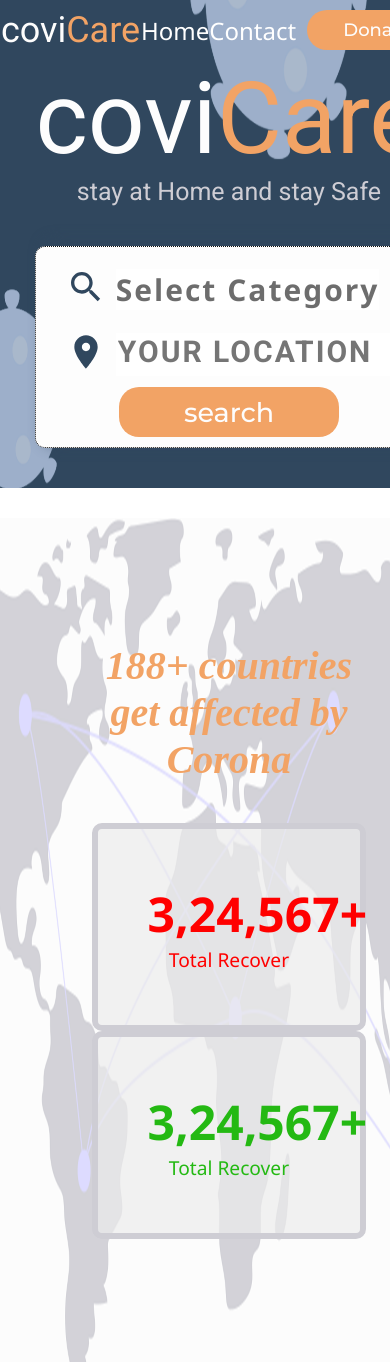
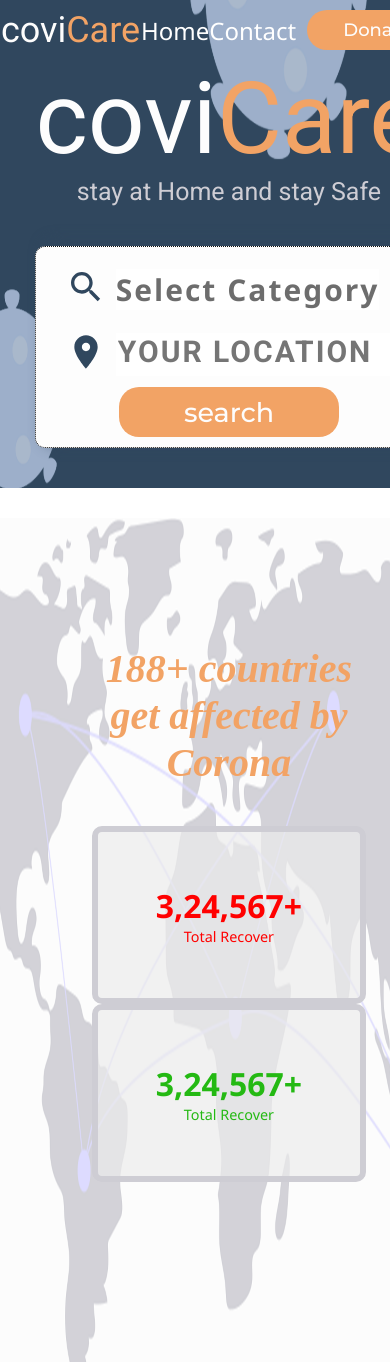
Before and after one commit to CovAssist/CoviHelp-client, a React (Create React App) app: page / in a window 390 px wide. Shown: the top 1370 px of the page. Built offline with nearby package versions, Linux system fonts and the light colour scheme.

Commit message:
Made content responsive.

```diff
--- a/src/components/MidPart/MidPart.css
+++ b/src/components/MidPart/MidPart.css
@@ -89,4 +89,16 @@
     .boxex{
         display: block;
     }
+    .intotalCasen{
+        font-size: 2rem;
+    }
+    .intotalCase{
+        font-size: 0.9rem;
+    }
+    .intotalRecovern{
+        font-size: 2rem;
+    }
+    .intotalRecover{
+        font-size: 0.9rem;
+    }
 }
```
